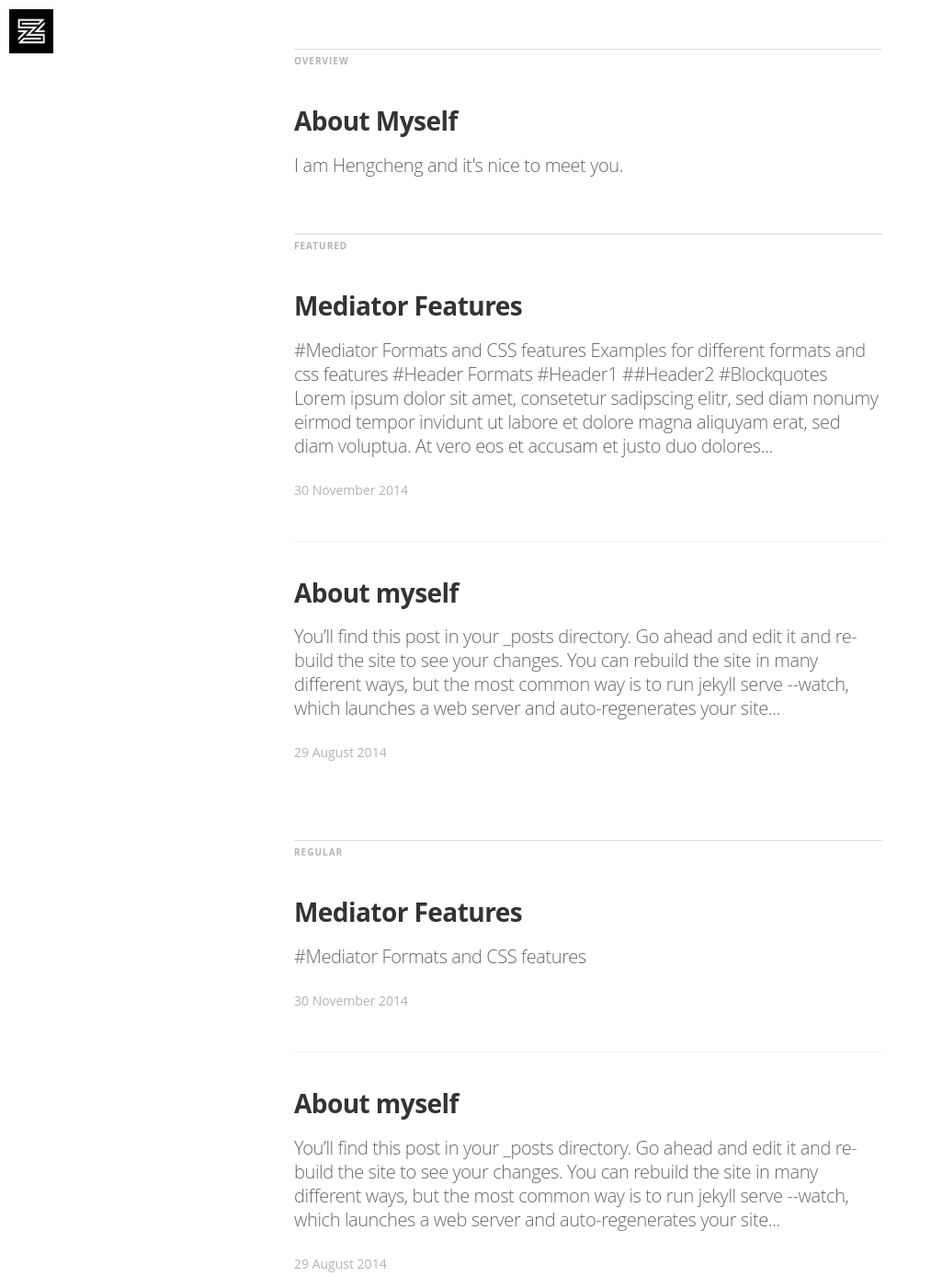
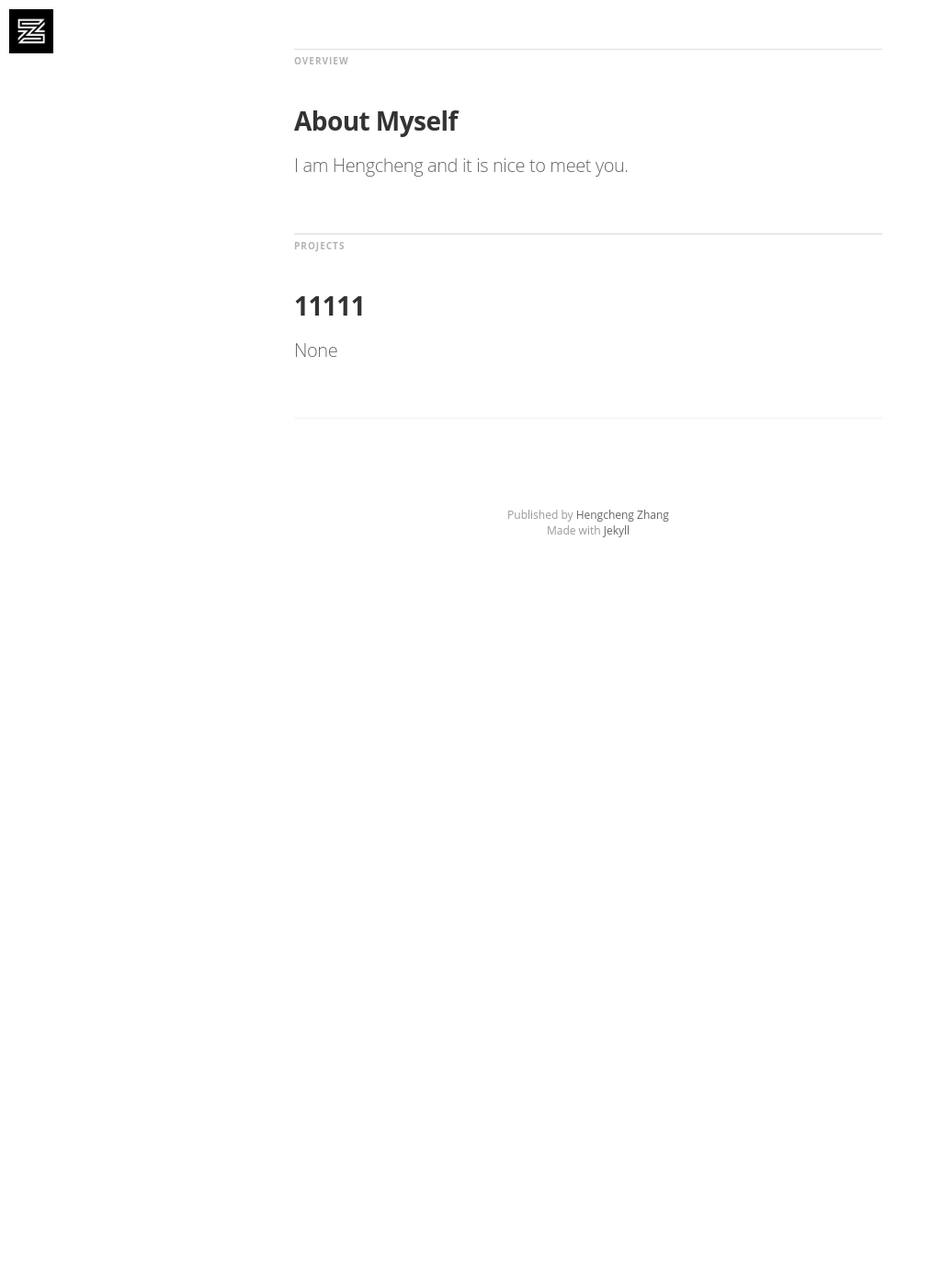
Before and after one commit to HengchengZhang/hengchengzhang.github.io, a Jekyll site: the page built from index.html, in a window 1280 px wide and 1400 px high, scrolled down 658 px. Shown: the whole window at 92% size, without its empty margins (0-1013 px from the left). Built offline with Jekyll 4.4.1, drawn with Linux system fonts in a browser that asks for light colours; nearby versions of some CDN libraries; some web fonts are replaced; the list of posts is cut into pages by our own code; after the commit the page ends 1292 px from its top, so only the background shows below that; grey boxes are pictures that could not be loaded.

```diff
--- a/_config.yml
+++ b/_config.yml
@@ -20,7 +20,7 @@ name: 'Hengcheng Zhang'
 author: 'Hengcheng Zhang'
 author_image: "/assets/images/me.jpg"
 
-paginate:	5
+# paginate:	5
 
 # url: "http://myblog.***.***" # the base hostname & protocol for your site
 # baseurl: "http://www.hengchengzhang.com"
--- a/_posts/2014-08-29-welcome-to-jekyll.markdown
+++ b/_posts/2014-08-29-welcome-to-jekyll.markdown
@@ -1,10 +1,11 @@
 ---
 layout: post
-title:  "About myself"
+title:  "11111"
 date:   2014-08-29 14:34:25
 categories: jekyll update
-tags: featured
+tags: project
 image: /assets/article_images/2014-08-29-welcome-to-jekyll/desktop.JPG
+description: None
 ---
 You’ll find this post in your `_posts` directory. Go ahead and edit it and re-build the site to see your changes. You can rebuild the site in many different ways, but the most common way is to run `jekyll serve --watch`, which launches a web server and auto-regenerates your site when a file is updated.
 
--- a/index.html
+++ b/index.html
@@ -30,42 +30,34 @@ layout: default
 
 <main class="content" role="main">
 
+  <!-- Self introduction part -->
   <h5 class="index-headline"><span>Overview</span></h5>
   <article class="post" itemscope itemtype="http://schema.org/BlogPosting" role="article">
     <header class="post-header">
       <h2 class="post-title" itemprop="name"><a href={{ "/me" | prepend: site.baseurl }}>About Myself</a></h2>
     </header>
     <section class="post-excerpt" itemprop="description">
-      <p>I am Hengcheng and it's nice to meet you.</p>
+      <p>I am Hengcheng and it is nice to meet you.</p>
     </section>
   </article>
 
-    {% if site.tags.featured %}
-    <h5 class="index-headline featured"><span>Featured</span></h5>
-
-    <div class="container featured">
-      {% for post in site.tags.featured %}
+  <!-- Project part -->
+  {% if site.tags.project %}
+    <h5 class="index-headline"><span>Projects</span></h5>
+    {% for page in site.tags.project %}
       <article class="post" itemscope itemtype="http://schema.org/BlogPosting" role="article">
-          <div class="article-item">
         <header class="post-header">
-              <h2 class="post-title" itemprop="name"><a href="{{ post.url | prepend: site.baseurl }}" itemprop="url">{{ post.title }}</a></h2>
+          <h2 class="post-title" itemprop="name"><a href="{{ page.url | prepend: site.baseurl }}" itemprop="url">{{ page.title }}</a></h2>
         </header>
         <section class="post-excerpt" itemprop="description">
-              <p>{{ post.content | strip_html | truncatewords: 50 }}</p>
+          <p>{{ page.description }}</p>
         </section>
-            <div class="post-meta">
-              <time datetime="{{ post.date | date_to_long_string }}">{{ post.date | date_to_long_string }}</time>
-  <!--            <span class="post-tags-set">on {{#foreach tags}}<span class="post-tag-{{slug}}">{{#if @first}}{{else}}, {{/if}}<a href="/tag/{{slug}}">{{name}}</a></span>{{/foreach}}</span>-->
-            </div>
-          </div>
       </article>
     {% endfor %}
-    </div>
-
-    <h5 class="index-headline normal"><span>Regular</span></h5>
   {% endif %}
 
-    <div class="cf frame">
+
+    <!-- <div class="cf frame">
       {% for post in paginator.posts %}
         <article class="post" itemscope itemtype="http://schema.org/BlogPosting" role="article">
           <div class="article-item">
@@ -77,13 +69,14 @@ layout: default
             </section>
             <div class="post-meta">
               <time datetime="{{ post.date | date_to_long_string }}">{{ post.date | date_to_long_string }}</time>
-<!--            <span class="post-tags-set">on {{#foreach tags}}<span class="post-tag-{{slug}}">{{#if @first}}{{else}}, {{/if}}<a href="/tag/{{slug}}">{{name}}</a></span>{{/foreach}}</span>-->
+           <span class="post-tags-set">on {{#foreach tags}}<span class="post-tag-{{slug}}">{{#if @first}}{{else}}, {{/if}}<a href="/tag/{{slug}}">{{name}}</a></span>{{/foreach}}</span>
             </div>
           </div>
         </article>
       {% endfor %}
-    </div>
+    </div> -->
 
+    <!-- Bottom navi bar -->
     <nav class="pagination" role="navigation">
       <!-- {% if paginator.next_page %}
         <a class="newer-posts" href={{ "/page" | prepend: site.baseurl | append: paginator.next_page }}>&larr; Older posts</a>
```
Also changed, not shown: _layouts/post.html (+8 -8 lines), _pages/serr.md (added, +10 -0 lines), about.md (+1 -1 lines), me.md (+1 -1 lines), assets/article_images/serr/sharing-economy.jpeg (added), assets/article_images/serr/sharing-economy.png (added), 1 other file. Lines whose indentation alone changed are shown as unchanged.
